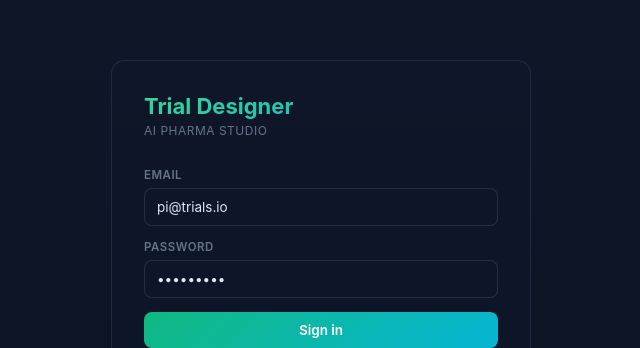
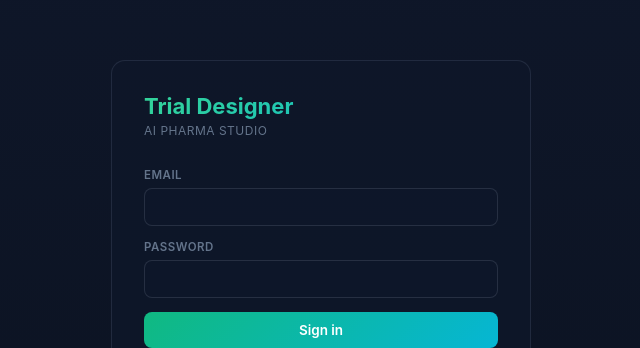
Before and after one commit to eakarsu/AIPharmaTrialDesigner, a React (Create React App) app in the folder frontend/: page /login in a window 1280 px wide. Shown: the part 131-479 px from the top of the page, without its empty margins (319-959 px from the left). Built offline with nearby package versions, Linux system fonts and the light colour scheme; no server answers; the HTML template or start-up script is replaced by a standard one.

Commit message:
Fix demo credentials and seed provisioning

```diff
--- a/frontend/src/pages/LoginPage.js
+++ b/frontend/src/pages/LoginPage.js
@@ -3,8 +3,8 @@ import { useNavigate } from 'react-router-dom';
 import { login } from '../services/api';
 
 function LoginPage({ onLogin }) {
-  const [email, setEmail] = useState('pi@trials.io');
-  const [password, setPassword] = useState('trial2026');
+  const [email, setEmail] = useState(process.env.REACT_APP_DEMO_EMAIL || '');
+  const [password, setPassword] = useState(process.env.REACT_APP_DEMO_PASSWORD || '');
   const [error, setError] = useState(null);
   const [loading, setLoading] = useState(false);
   const navigate = useNavigate();
```
Also changed, not shown: 2 other files (tests, documents, lock files or other folders).
